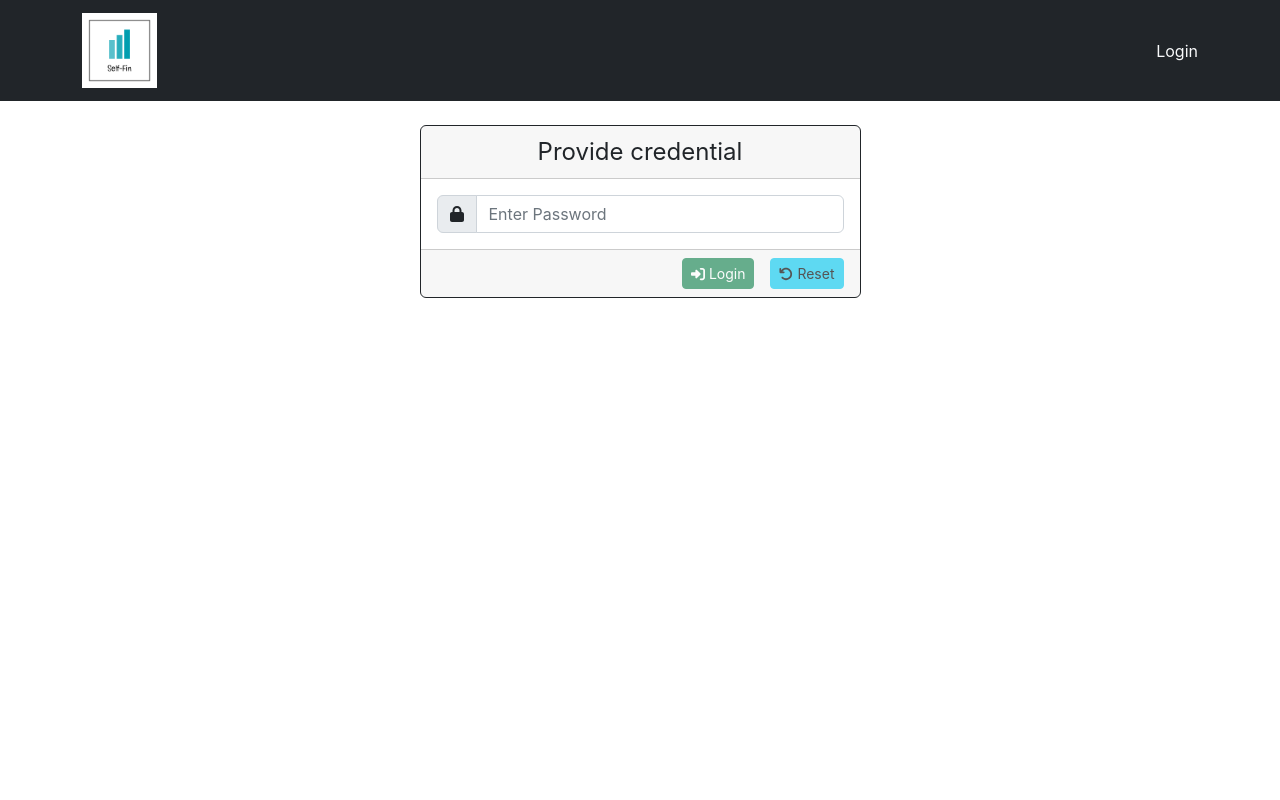
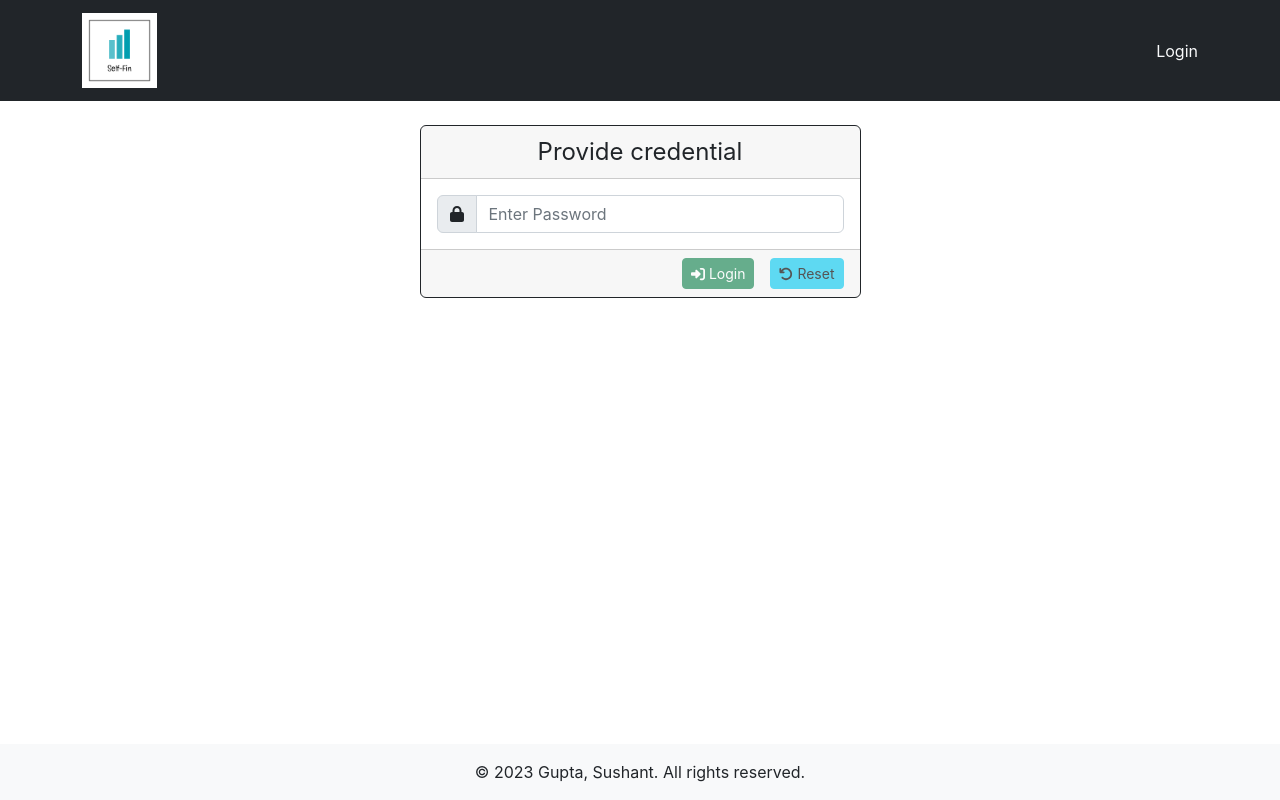
Before and after one commit to sushantcode/self-fin, a React app: page /login in a window 1280 px wide. Built offline with nearby package versions, Linux system fonts and the light colour scheme; no server answers.

Commit message:
Add footer

```diff
--- a/src/App.js
+++ b/src/App.js
@@ -12,12 +12,14 @@ import Report from './components/pages/report/Report';
 import Savings from './components/pages/savings/Savings';
 import Titlebar from './components/titlebar/Titlebar';
 import BatchProcessor from './components/pages/batch_processor/BatchProcessor';
+import Footer from './components/footer/Footer';
 
 function App() {
     return (
         <Router>
+            <div className="d-flex flex-column min-vh-100">
                 <Titlebar />
-            <Container>
+                <Container className="flex-grow-1">
                     <Routes>
                         <Route path="/" element={<Dashboard />} />
                         <Route path="/login" element={<Login />} />
@@ -34,6 +36,8 @@ function App() {
                         />
                     </Routes>
                 </Container>
+                <Footer />
+            </div>
         </Router>
     );
 }
--- /dev/null
+++ b/src/components/footer/Footer.js
@@ -0,0 +1,20 @@
+import React from 'react';
+import { Col, Container, Row } from 'react-bootstrap';
+
+const Footer = () => {
+    return (
+        <footer className="bg-light py-3 mt-auto">
+            <Container>
+                <Row>
+                    <Col className="container text-center">
+                        <p className="mb-0">
+                            &copy; 2023 Gupta, Sushant. All rights reserved.
+                        </p>
+                    </Col>
+                </Row>
+            </Container>
+        </footer>
+    );
+};
+
+export default Footer;
```
Also changed, not shown: 1 other file (tests, documents, lock files or other folders). Lines whose indentation alone changed are shown as unchanged.
